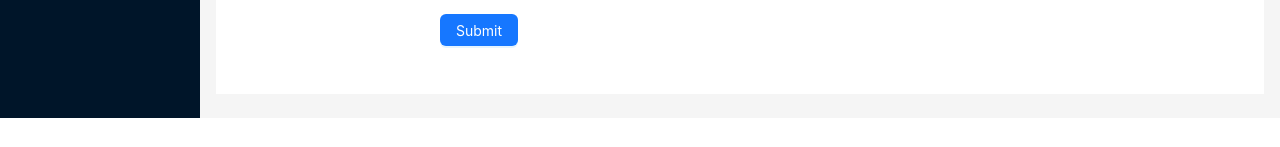
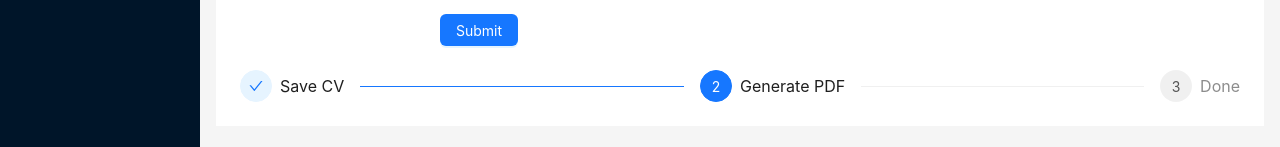
Before and after one commit to Huyen2402/cv-maker-fe, a React (Create React App) app: page /my-cv/add in a window 1280 px wide. Shown: the part 794-941 px from the top of the page. Before the commit the page ends 912 px from the top, so only its background shows below. Built offline with nearby package versions, Linux system fonts and the light colour scheme; no server answers; the HTML template or start-up script is replaced by a standard one; a web font is replaced by a local one.

Commit message:
#40 set step

```diff
--- a/src/pages/cv/add-cv.tsx
+++ b/src/pages/cv/add-cv.tsx
@@ -5,7 +5,7 @@ import {
   UploadOutlined,
   PlusCircleOutlined,
 } from "@ant-design/icons";
-import { Button, Image, Form, Input, Radio, Upload, notification } from "antd";
+import { Button, Image, Form, Input, Radio, Upload, notification, Steps } from "antd";
 import MainLayout from "../../components/layout/MainLayout";
 import type { RadioChangeEvent } from "antd";
 import ExperiencesList from "../../components/list/ExperiencesList";
@@ -181,7 +181,7 @@ function AddCV() {
     experince: object;
     template_id: number
   }
-
+  const [step, setStep] = useState(1);
   const SubmitAddCV = async (cv: CV) => {
     const accessToken: any = localStorage.getItem("accessToken");
     const decode: any = jwt(accessToken);
@@ -204,11 +204,22 @@ function AddCV() {
 
     const response = await cvApi.addCV(body);
     console.log(response);
-    if (response && response === true)
-          notification.success({
-            message: "Add CV successfully!",
-            placement: "topRight",
-          });
+    if (response.status === 200){
+      setStep(1);
+      notification.success({
+        message: "Add CV successfully!",
+        placement: "topRight",
+      });
+
+      const responsePDF = await cvApi.downloadPDF(response.id);
+        if (responsePDF && responsePDF.status === 200)
+        {
+          window.open(response.data.url);
+          setStep(2);
+        }
+
+    }
+
   }
 
 
@@ -366,6 +377,23 @@ function AddCV() {
           </Button>
         </Form.Item>
       </Form>
+      <Steps
+    current={step}
+    items={[
+      {
+        title: 'Save CV',
+
+      },
+      {
+        title: 'Generate PDF',
+
+      },
+      {
+        title: 'Done',
+
+      },
+    ]}
+  />
     </MainLayout>
   );
 }
```
